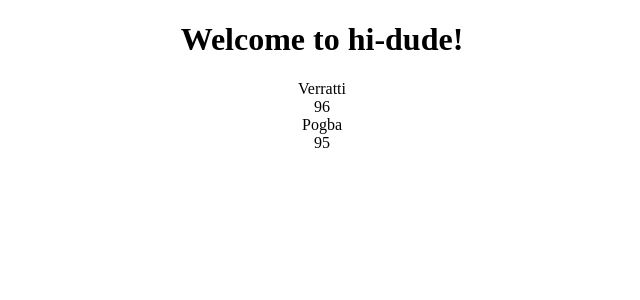
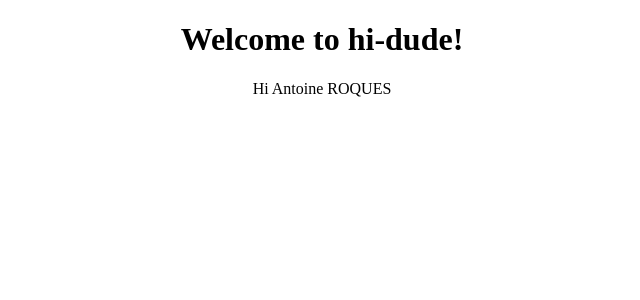
Before and after one commit to dr-rqs/formation-angular, an Angular app in the folder hi-dude/: page / in a window 1280 px wide. Shown: the top 300 px of the page, without its empty margins (318-958 px from the left). Built offline with nearby package versions, Linux system fonts and the light colour scheme.

Commit message:
vol_6 : Basic service

```diff
--- a/hi-dude/src/app/app.component.html
+++ b/hi-dude/src/app/app.component.html
@@ -2,7 +2,7 @@
   <h1>
     Welcome to {{ title }}!
   </h1>
-  <app-football-club></app-football-club>
+  <app-speaker></app-speaker>
 </div>
 
 <router-outlet></router-outlet>
--- a/hi-dude/src/app/app.module.ts
+++ b/hi-dude/src/app/app.module.ts
@@ -4,12 +4,12 @@
 import { AppRoutingModule } from './app-routing.module';
 import { AppComponent } from './app.component';
 import {FormsModule} from "@angular/forms";
-import { FootballClubComponent } from './football-club/football-club.component';
+import { SpeakerComponent } from './speaker/speaker.component';
 
 @NgModule({
   declarations: [
     AppComponent,
-    FootballClubComponent
+    SpeakerComponent
   ],
   imports: [
     BrowserModule,
--- a/hi-dude/src/app/football-club/football-club.component.html
+++ /dev/null
@@ -1,4 +0,0 @@
-<div *ngFor="let player of players">
-  <div>{{ player.name }}</div>
-  <div>{{ player.level }}</div>
-</div>
--- a/hi-dude/src/app/football-club/football-club.component.ts
+++ /dev/null
@@ -1,26 +0,0 @@
-import { Component, OnInit } from '@angular/core';
-
-@Component({
-  selector: 'app-football-club',
-  templateUrl: './football-club.component.html',
-  styleUrls: ['./football-club.component.scss']
-})
-export class FootballClubComponent implements OnInit {
-
-  players = [
-    {
-      name: 'Verratti',
-      level: '96'
-    },
-    {
-      name: 'Pogba',
-      level: '95'
-    }
-  ];
-
-  constructor() { }
-
-  ngOnInit() {
-  }
-
-}
--- /dev/null
+++ b/hi-dude/src/app/shared/auth/auth.service.ts
@@ -0,0 +1,14 @@
+import { Injectable } from '@angular/core';
+
+@Injectable({
+  providedIn: 'root'
+})
+export class AuthService {
+
+  user = {
+    firstName: "Antoine",
+    lastName: "ROQUES"
+  };
+
+  constructor() { }
+}
--- /dev/null
+++ b/hi-dude/src/app/speaker/speaker.component.html
@@ -0,0 +1,5 @@
+<div>
+  <span>
+    Hi {{ user.firstName }} {{ user.lastName }}
+  </span>
+</div>
--- /dev/null
+++ b/hi-dude/src/app/speaker/speaker.component.ts
@@ -0,0 +1,19 @@
+import { Component, OnInit } from '@angular/core';
+import {AuthService} from "../shared/auth/auth.service";
+
+@Component({
+  selector: 'app-speaker',
+  templateUrl: './speaker.component.html',
+  styleUrls: ['./speaker.component.scss']
+})
+export class SpeakerComponent implements OnInit {
+
+  user: any;
+
+  constructor(private authService: AuthService) { }
+
+  ngOnInit() {
+    this.user = this.authService.user;
+  }
+
+}
```
Also changed, not shown: hi-dude/src/app/speaker/speaker.component.scss (added), 2 other files (tests, documents, lock files or other folders).
